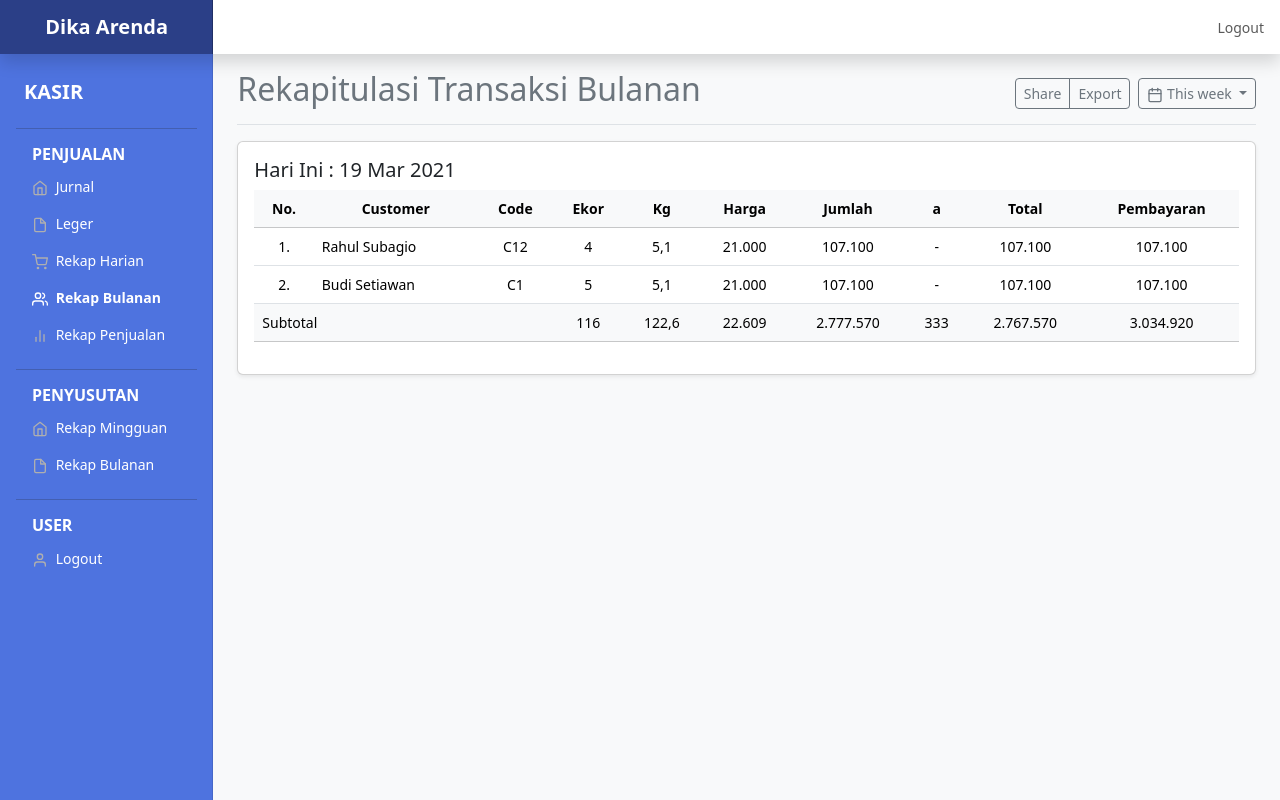
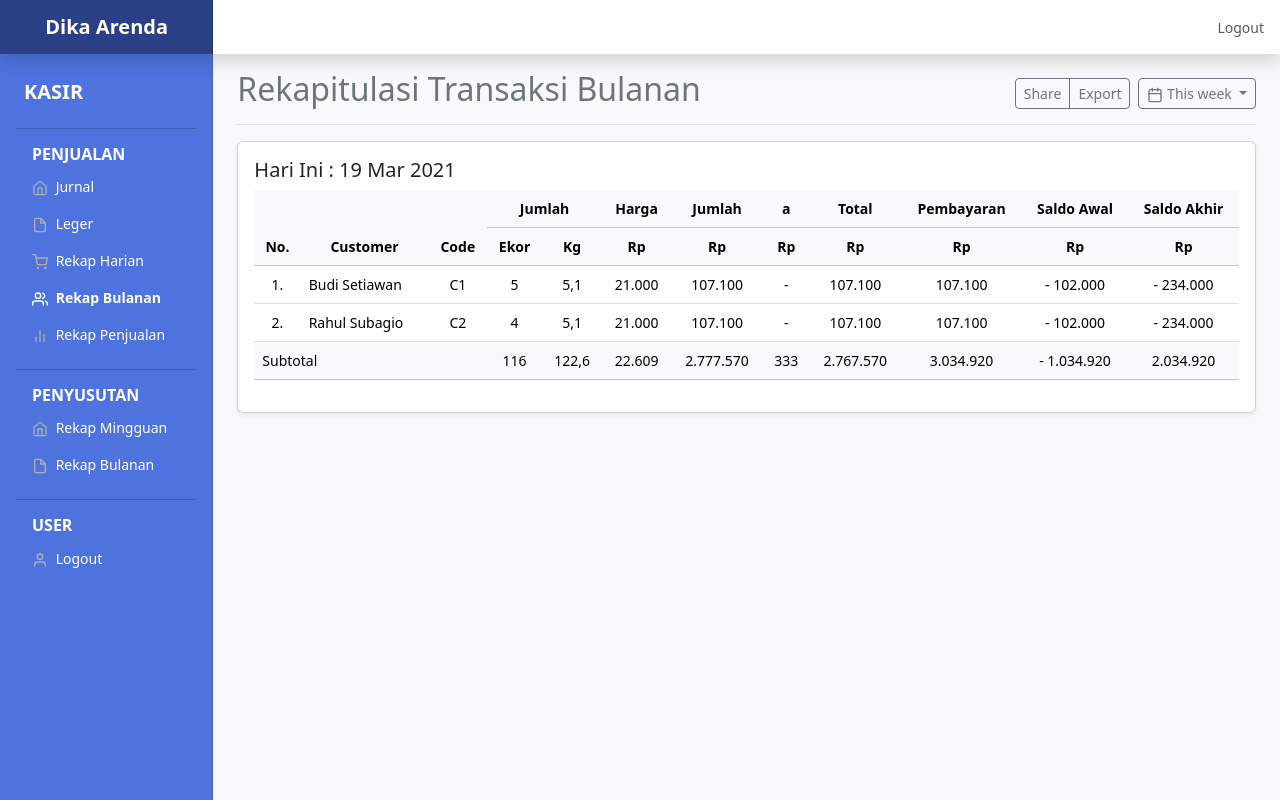
Before and after one commit to rahulsubagio/Dika-Arenda, a CodeIgniter app: page /Dika-Arenda/kasir/rekapBulanan in a window 1280 px wide. Run offline with CodeIgniter, Linux system fonts and the light colour scheme; some libraries are stand-ins or nearby versions.

Commit message:
ganti rekapbulanan

```diff
--- a/application/views/kasir/rekapBulanan.php
+++ b/application/views/kasir/rekapBulanan.php
@@ -18,33 +18,33 @@
       <table class="table table-hover">
         <thead class="table-light">
           <tr align="center">
-            <th>No.</th>
-            <th>Customer</th>
-            <th>Code</th>
-            <th>Ekor</th>
-            <th>Kg</th>
+            <th rowspan="2">No.</th>
+            <th rowspan="2">Customer</th>
+            <th rowspan="2">Code</th>
+            <th colspan="2">Jumlah</th>
             <th>Harga</th>
             <th>Jumlah</th>
             <th>a</th>
             <th>Total</th>
             <th>Pembayaran</th>
+            <th>Saldo Awal</th>
+            <th>Saldo Akhir</th>
+          </tr>
+          <tr align="center">
+            <th>Ekor</th>
+            <th>Kg</th>
+            <th>Rp</th>
+            <th>Rp</th>
+            <th>Rp</th>
+            <th>Rp</th>
+            <th>Rp</th>
+            <th>Rp</th>
+            <th>Rp</th>
           </tr>
         </thead>
         <tbody>
           <tr>
             <td align="center">1.</td>
-            <td>Rahul Subagio</td>
-            <td align="center">C12</td>
-            <td align="center">4</td>
-            <td align="center">5,1</td>
-            <td align="center">21.000</td>
-            <td align="center">107.100</td>
-            <td align="center">-</td>
-            <td align="center">107.100</td>
-            <td align="center">107.100</td>
-          </tr>
-          <tr>
-            <td align="center">2.</td>
             <td>Budi Setiawan</td>
             <td align="center">C1</td>
             <td align="center">5</td>
@@ -54,6 +54,22 @@
             <td align="center">-</td>
             <td align="center">107.100</td>
             <td align="center">107.100</td>
+            <td align="center">- 102.000</td>
+            <td align="center">- 234.000</td>
+          </tr>
+          <tr>
+            <td align="center">2.</td>
+            <td>Rahul Subagio</td>
+            <td align="center">C2</td>
+            <td align="center">4</td>
+            <td align="center">5,1</td>
+            <td align="center">21.000</td>
+            <td align="center">107.100</td>
+            <td align="center">-</td>
+            <td align="center">107.100</td>
+            <td align="center">107.100</td>
+            <td align="center">- 102.000</td>
+            <td align="center">- 234.000</td>
           </tr>
         </tbody>
         <tfoot class="table-light">
@@ -66,6 +82,8 @@
             <td align="center">333</td>
             <td align="center">2.767.570</td>
             <td align="center">3.034.920</td>
+            <td align="center">- 1.034.920</td>
+            <td align="center">2.034.920</td>
           </tr>
         </tfoot>
       </table>
```
